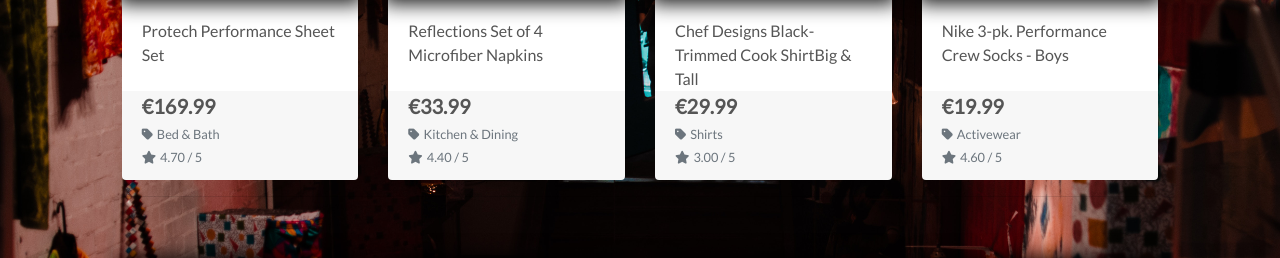
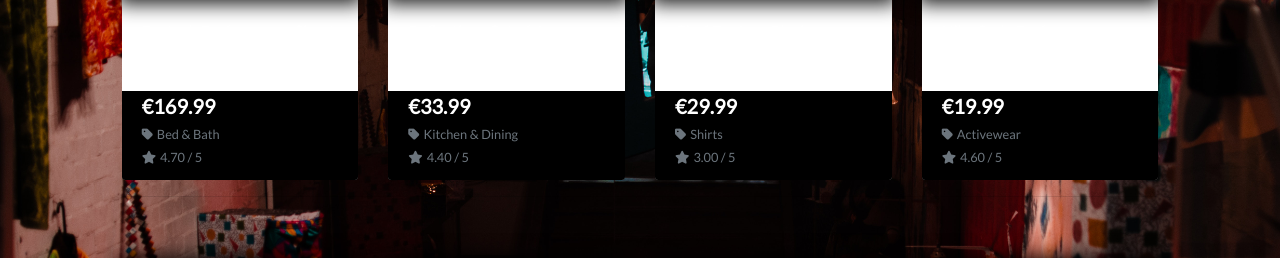
Before and after one commit to MattyOL/Fresh, a Django app: page /products/ in a window 1280 px wide. Shown: the part 1733-1991 px from the top of the page. Run offline with Django 3.2, Linux system fonts and the light colour scheme; data comes from the database, SQL or seed files in the repository; some libraries are stand-ins or nearby versions; some web fonts are replaced.

Commit message:
Cardy body color changed

```diff
--- a/products/templates/products/products.html
+++ b/products/templates/products/products.html
@@ -66,7 +66,7 @@
                                 <div class="card-body pb-0">
                                     <p class="mb-0">{{ product.name }}</p>
                                 </div>
-                                <div class="card-footer bg- pt-0 border-0 text-left">
+                                <div class="card-footer bg-black pt-0 border-0 text-left">
                                     <div class="row">
                                         <div class="col">
                                             <p class="lead mb-0 text-left font-weight-bold">€{{ product.price }}</p>
--- a/static/css/base.css
+++ b/static/css/base.css
@@ -6,7 +6,7 @@ body {
     background: url('/media/homepage_background_cropped6.jpg') no-repeat center center fixed;
     background-size: cover;
     height: calc(100vh - 164px);
-    color: #555;
+    color: white;
     font-family: 'Lato';
 }
 
@@ -315,6 +315,8 @@ input[name='q']::placeholder {
     border: none;
 }
 
+
+
 /* -------------------------------- Media Queries */
 
 /* Slightly larger container on xl screens */
```
